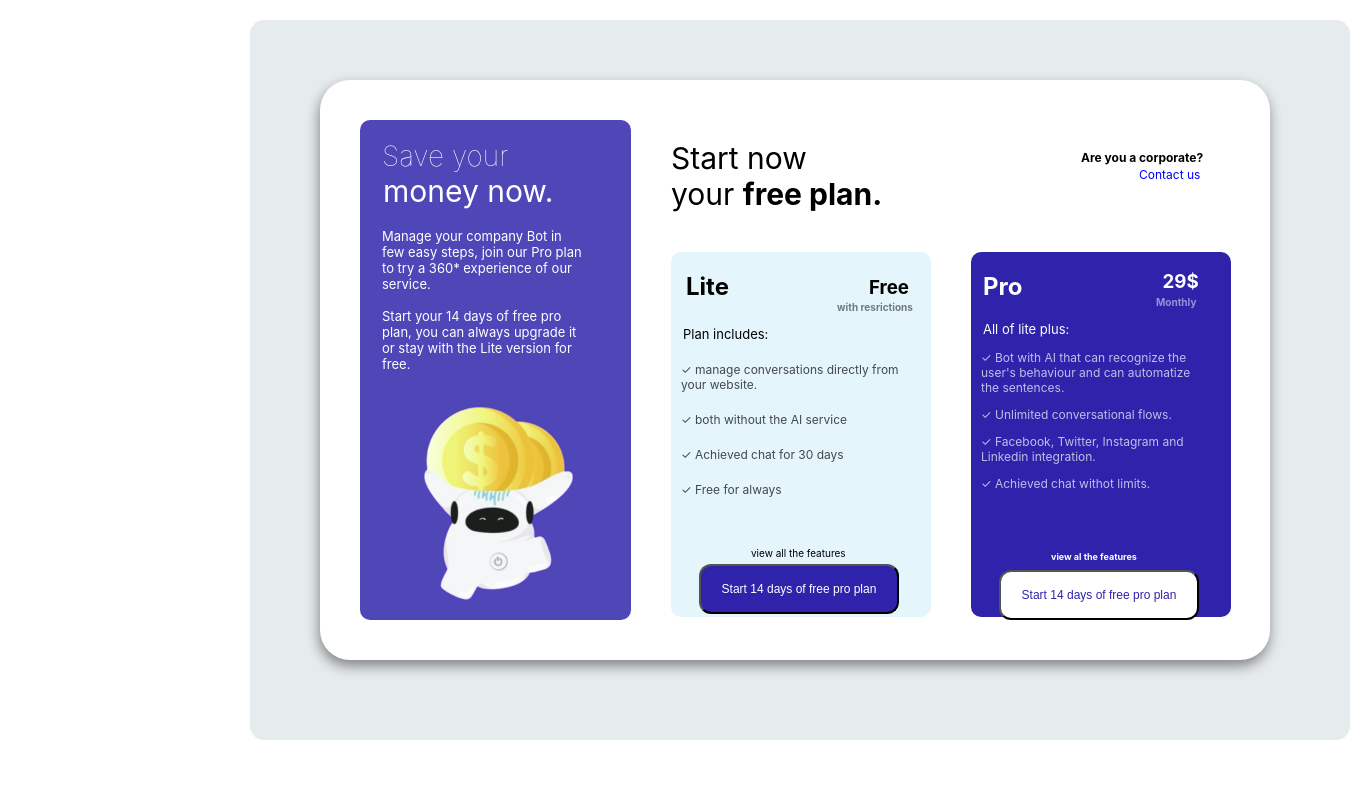
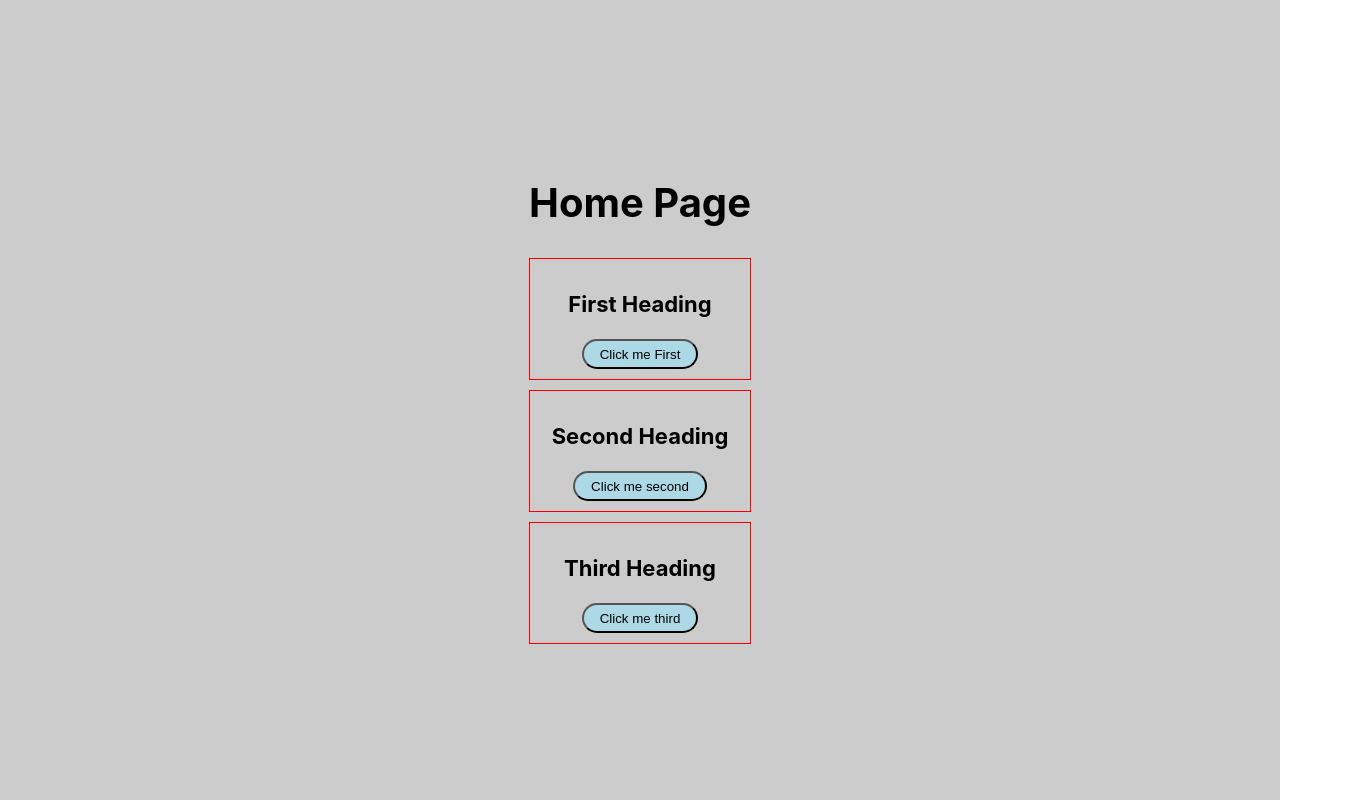
Before and after one commit to VipinSharmaAppinventiv2909/reactJsTraining, a React (Create React App) app: page / in a window 1280 px wide. Shown: the whole page, 1350 px wide, since content can reach past the window. Built offline with nearby package versions, Linux system fonts and the light colour scheme.

Commit message:
added Home component include css

```diff
--- a/src/App.js
+++ b/src/App.js
@@ -1,12 +1,13 @@
 import React from "react";
-import Assignment1 from "./Modules/Assignment1";
+import Home from "./Modules/home";
 class App extends React.Component {
   render() {
     return (
       <div>
-        <Assignment1 />
+        <Home />
       </div>
     );
   }
+
 }
 export default App;
--- a/src/Modules/home/index.css
+++ b/src/Modules/home/index.css
@@ -1,14 +1,35 @@
-.homeContainer
-{
-    height: 100vh;
-    width: 100vh;
+.homeContainer {
+  width: 100vw;
+  height: 100vh;
+  display: flex;
+  font-size: 20px;
+  align-items: center;
+  justify-content: center;
+  flex-direction: column;
+  background-color: #ccc;
+}
+.itemContainer {
+  width: 200px;
 
+  height: 100px;
+  padding: 10px;
+  display: flex;
+  align-items: center;
+  justify-content: center;
+  flex-direction: column;
+  border: 1px solid red;
+  margin: 5px;
 }
-.h1tag
-{
-    color: red;
+.itemContainer h3 {
+  color: #000;
+  font-size: 22px;
+  font-weight: bold;
 }
-#h2tag
-{
-    color: blue;
+.itemContainer button {
+  width: auto;
+  height: 30px;
+  padding: 0px 16px;
+  border-radius: 15px;
+  background-color: lightblue;
+  cursor: pointer;
 }
--- a/src/Modules/home/index.js
+++ b/src/Modules/home/index.js
@@ -4,14 +4,30 @@
 import React, { Component } from "react";
 import "./index.css";
 class Home extends Component {
-  render() {
-    return (
-      <div className={"homeContainer"}>
-        <h1 className={"h1tag"}>{"Helolo from Home"}</h1>
-        <h2 id={"h2tag"}>{"Hello from home"}</h2>
+  render(){
+    return(
+      <div className = {"homeContainer"}>
+        <h1>Home Page</h1>
+
+        <div className = {"itemContainer"}>
+          <h3>{"First Heading"}</h3>
+          <button>{"Click me First"}</button>
+        </div>
+
+        <div className = {"itemContainer"}>
+          <h3>{"Second Heading"}</h3>
+          <button>{"Click me second"}</button>
+        </div>
+
+        <div className = {"itemContainer"}>
+          <h3>{"Third Heading"}</h3>
+          <button>{"Click me third"}</button>
+        </div>
       </div>
     );
   }
+
+
 }
 export default Home;
 //export Home
```
Also changed, not shown: src/components/reusableBox/index.css (added, +57 -0 lines), src/components/reusableBox/index.js (added).
